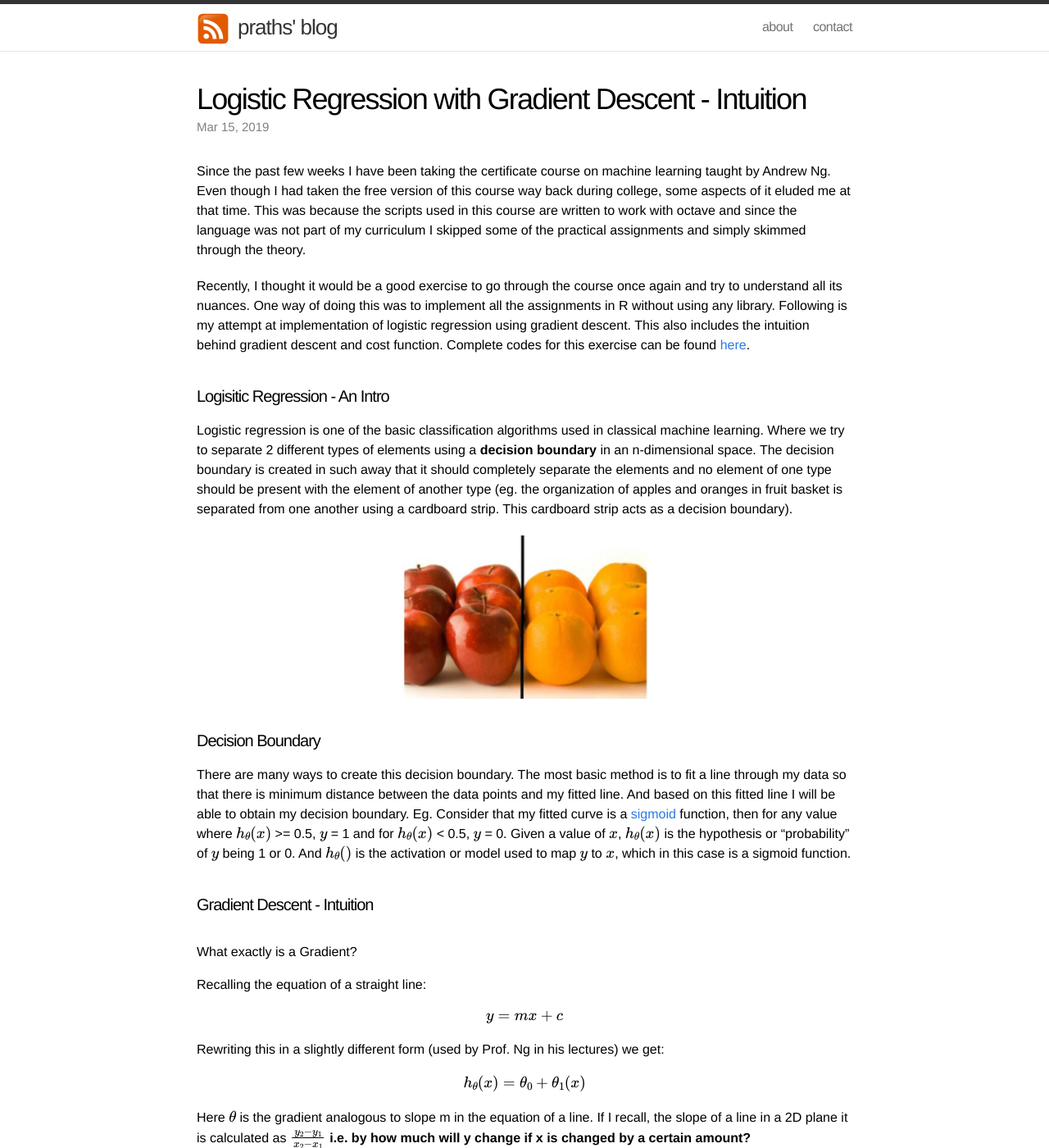
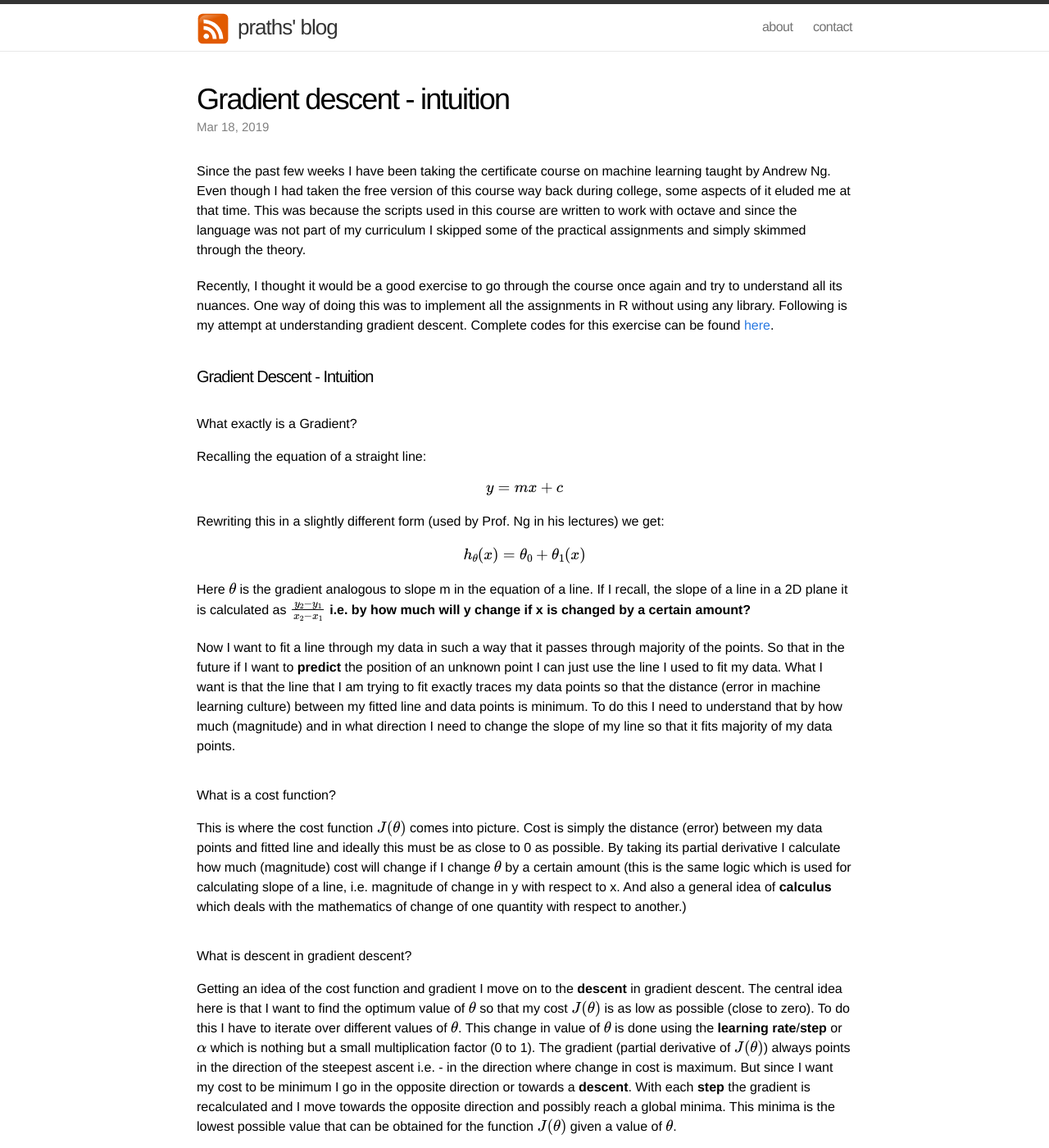
Before and after one commit to praths007/praths007.github.io, a Jekyll site: the page built from _posts/2019-03-15-machine-learning-intuition-gradient-descent.md, in a window 1280 px wide and 1400 px high. Shown: the whole window at 82% size. Built offline with Jekyll 4.4.1, drawn with Linux system fonts in a browser that asks for light colours; formulas are drawn with MathJax 3; comment, search, counter and statistics services are not loaded.

Commit message:
minor changes to headings

```diff
--- a/_posts/2019-03-15-machine-learning-intuition-logisitic-regression.md
+++ b/_posts/2019-03-15-machine-learning-intuition-gradient-descent.md
@@ -2,9 +2,9 @@
 layout: post
 mathjax: true
 comments: true
-title: "Logistic Regression with Gradient Descent - Intuition"
+title: "Gradient descent - intuition"
 excerpt: "Idea behind cost function, gradient and direction of steepest ascent"
-date: 2019-03-15
+date: 2019-03-18
 ---
 
 Since the past few weeks I have been taking the certificate course on machine learning taught by Andrew Ng. Even
@@ -14,28 +14,8 @@ of my curriculum I skipped some of the practical assignments and simply skimmed
 
 Recently, I thought it would be a good exercise to go through the course once again and try to understand all its
 nuances. One way of doing this was to implement all the assignments in R without using any library. Following is my
-attempt at implementation of logistic regression using gradient descent. This also includes the intuition behind
-gradient descent and cost function. Complete codes for this exercise can be found
+attempt at understanding gradient descent. Complete codes for this exercise can be found
 [here](https://github.com/praths007/machine_learning_intuition).
-
-#### Logisitic Regression - An Intro
-
-Logistic regression is one of the basic classification algorithms used in classical machine learning. Where we try to
-separate 2 different types of elements using a **decision boundary** in an n-dimensional space. The decision boundary is
- created in such away that it should completely separate the elements and no element of one type should be present
- with the element of another type (eg. the organization of apples and oranges in fruit basket is separated from one
- another using a cardboard strip. This cardboard strip acts as a decision boundary).
-
- ![apples_oranges_decision_boundary](/assets/logit_reg_1_apples_oranges.jpg){:height="200px" width="300px"}{: .center-image }
-
-#### Decision Boundary
- There are many ways to create this decision boundary. The most basic method is to fit a line through my data so
- that there is minimum distance between the data points and my fitted line. And based on this fitted line I will be
- able to obtain my decision boundary. Eg. Consider that my fitted curve is a
- [sigmoid](https://en.wikipedia.org/wiki/Sigmoid_function) function, then for any value
- where \\( h _\theta(x) \\) >= 0.5, \\( y \\) = 1 and for \\( h _\theta(x) \\) < 0.5, \\( y \\) = 0. Given a value of
-  \\( x \\), \\( h _\theta(x) \\) is the hypothesis or "probability" of \\( y \\) being 1 or 0. And \\( h _\theta() \\)
-  is the activation or model used to map \\( y \\) to \\( x \\), which in this case is a sigmoid function.
 
 #### Gradient Descent - Intuition
 ##### What exactly is a Gradient?
@@ -85,6 +65,9 @@ maximum. But since I want my cost to be minimum I go in the opposite direction o
   minima. This minima is the lowest possible value that can be obtained for the function \\( J(\theta) \\) given
   a value of \\( \theta \\).
 
+![gradient_descent](/assets/gradient_descent_1.png){:height="400px" width="600px"}{: .center-image }
+
+
 ##### [Why gradient points in the direction of steepest ascent?](https://math.stackexchange.com/questions/223252/why-is-gradient-the-direction-of-steepest-ascent)
 Recalling some basic vector calculus I know that the dot(.) product between 2 vectors equals:
 
```
Also changed, not shown: _posts/2019-03-18-machine-learning-intuition-logisitic-regression.md (added, +34 -0 lines), about.md (+1 -1 lines), assets/gradient_descent_1.png (added), assets/logit_reg_2_regression_boundaries.png (added).
